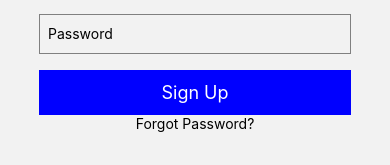
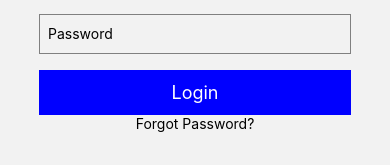
Before and after one commit to LadDeep/EMAT, a React Native app in the folder client/: screen /SignIn in a window 390 px wide. Shown: the part 497-662 px from the top of the page. Built offline with nearby package versions, Linux system fonts and the light colour scheme.

Commit message:
EMAT-38: Add validation based on api response

```diff
--- a/client/src/components/pages/SignIn.jsx
+++ b/client/src/components/pages/SignIn.jsx
@@ -7,6 +7,7 @@ import {
   TouchableOpacity,
   StyleSheet,
   Image,
+  ActivityIndicator,
 } from "react-native";
 import { save } from "../../secureStore";
 
@@ -14,6 +15,8 @@ const SignIn = ({ navigation, route }) => {
   const [email, setEmail] = useState("");
   const [password, setPassword] = useState("");
   const {handleLogin} = route.params
+  const [isLoading, setIsLoading] = useState(false);
+  const [error, setError] = useState(null);
 
   const handleSignIn = () => {
   let payload={
@@ -21,17 +24,25 @@ const SignIn = ({ navigation, route }) => {
     password:password
   }
   console.log("This is my payload",payload);
+  setError(null)
   LoginUser(
     payload,
     (res) => {
      console.log("This is response of registered user",res)
+     if(res.data.status){
       save("ACCESS_TOKEN", res.data.access_token)
+       save("USER_ID", res.data.user_id)
       handleLogin()
+      } else {
+        setError(res.data.message)
+      }
         },
         (err) => {
           console.log(err);
+      setError(err.response.data.error)
         }
       );
+    setIsLoading(false);
   };
 
   return (
@@ -56,12 +67,20 @@ const SignIn = ({ navigation, route }) => {
         value={password}
         secureTextEntry
       />
-      <TouchableOpacity style={styles.button} onPress={handleSignIn}>
-        <Text style={styles.buttonText}>Sign Up</Text>
+      <TouchableOpacity
+        style={styles.button}
+        onPress={() => {
+          setIsLoading(true);
+          handleSignIn();
+        }}
+      >
+        <Text style={styles.buttonText}>Login</Text>
       </TouchableOpacity>
       <Text onPress={() => navigation.push("PasswordRecovery")}>
         Forgot Password?
       </Text>
+      {isLoading && <ActivityIndicator size="large" color="blue" />}
+      {error && <Text style={styles.error}>{error}</Text>}
     </View>
   );
 };
@@ -100,6 +119,9 @@ const styles = StyleSheet.create({
     fontSize: 18,
     textAlign: "center",
   },
+  error: {
+    color: "red",
+  }
 });
 
 export default SignIn;
```
